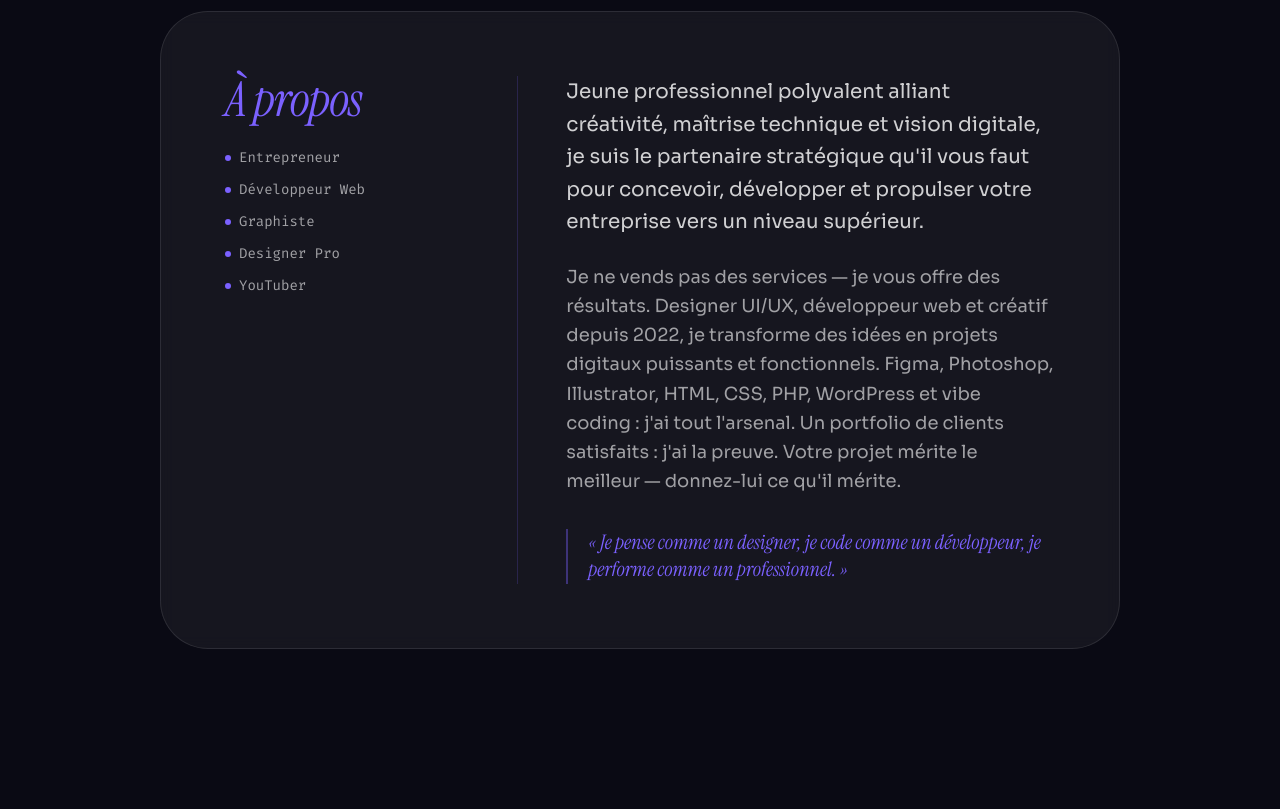
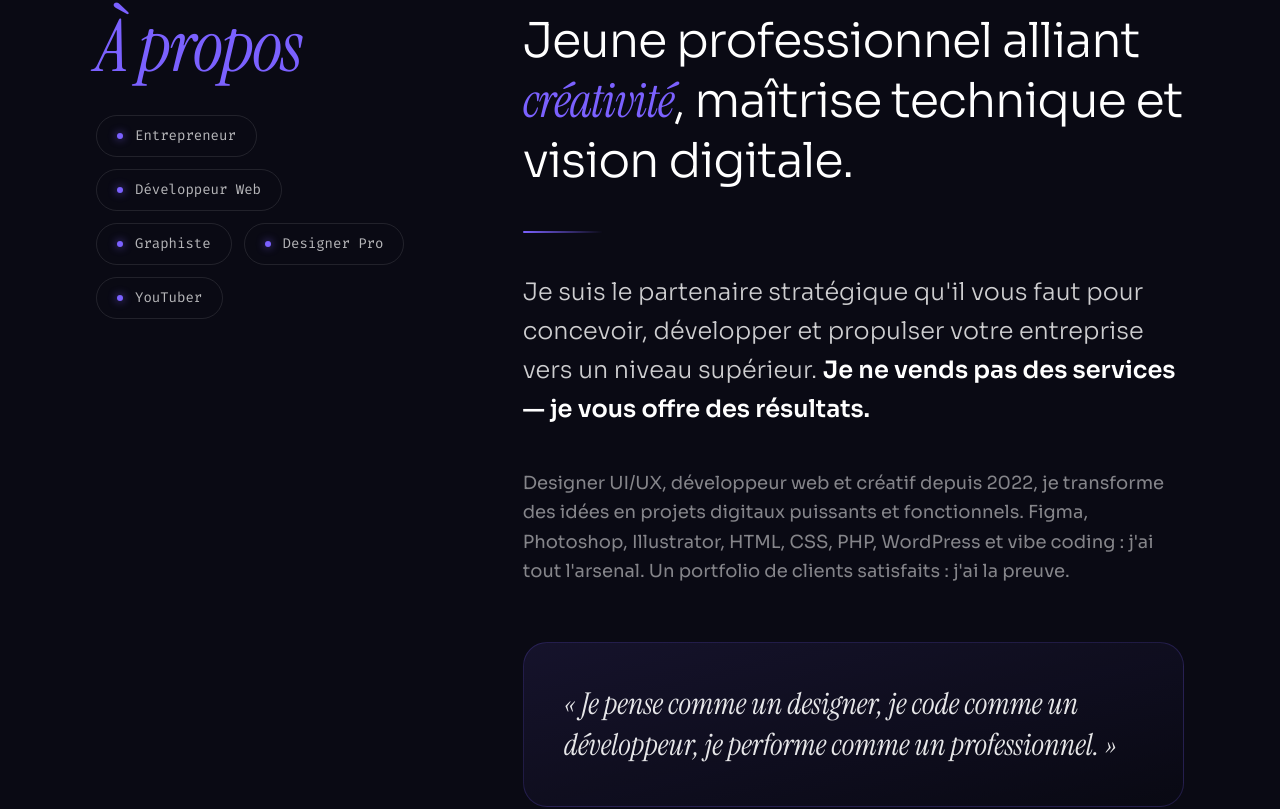
Before and after one commit to KOWOE/Mathias_Kowoe_CV, a React (Vite) app: page / in a window 1280 px wide. Shown: the part 917-1726 px from the top of the page. Built offline with nearby package versions, Linux system fonts and the light colour scheme.

Commit message:
Redesign About section layout and typography

```diff
--- a/src/App.jsx
+++ b/src/App.jsx
@@ -231,30 +231,38 @@ export default function App() {
       </section>
 
       {/* About Section */}
-      <section id="about" className="py-20 md:py-32 px-4 md:px-12 lg:px-24 max-w-6xl mx-auto">
-        <div className="flex flex-col md:flex-row gap-8 md:gap-12 items-start bg-white/5 border border-white/10 rounded-3xl md:rounded-[3rem] p-6 sm:p-8 md:p-16 backdrop-blur-sm">
-          <div className="md:w-1/3 about-el">
-            <h2 className="text-4xl md:text-5xl font-serif italic text-accent">À propos</h2>
-            <div className="mt-6 flex flex-col gap-3">
+      <section id="about" className="py-20 md:py-32 px-4 md:px-12 lg:px-24 max-w-7xl mx-auto flex flex-col md:flex-row gap-12 lg:gap-24 items-start relative">
+        <div className="md:w-1/3 md:sticky md:top-32 about-el">
+          <h2 className="text-5xl md:text-6xl lg:text-7xl font-serif italic text-accent mb-8">À propos</h2>
+          <div className="flex flex-wrap gap-3">
             {['Entrepreneur', 'Développeur Web', 'Graphiste', 'Designer Pro', 'YouTuber'].map((tag, i) => (
-                <span key={i} className="inline-flex items-center gap-2 text-sm font-mono text-white/60">
-                  <span className="w-1.5 h-1.5 rounded-full bg-accent"></span>{tag}
+              <span key={i} className="inline-flex items-center gap-3 px-5 py-2.5 rounded-full border border-white/10 text-xs sm:text-sm font-mono text-white/70 hover:border-accent/50 hover:bg-white/5 hover:text-white transition-all cursor-default">
+                <span className="w-1.5 h-1.5 rounded-full bg-accent shadow-[0_0_8px_rgba(123,97,255,0.8)]"></span>
+                {tag}
               </span>
             ))}
           </div>
         </div>
 
-          <div className="hidden md:block w-[1px] self-stretch bg-accent/20 about-el"></div>
+        <div className="md:w-2/3 about-el flex flex-col gap-8 md:gap-10 mt-4 md:mt-0">
+          <p className="text-3xl sm:text-4xl lg:text-5xl leading-tight font-light text-white tracking-tight">
+            Jeune professionnel alliant <span className="text-accent font-serif italic">créativité</span>, maîtrise technique et vision digitale.
+          </p>
 
-          <div className="md:w-2/3 about-el">
-            <p className="text-lg md:text-xl leading-relaxed text-white/80">
-              Jeune professionnel polyvalent alliant créativité, maîtrise technique et vision digitale, je suis le partenaire stratégique qu'il vous faut pour concevoir, développer et propulser votre entreprise vers un niveau supérieur.
+          <div className="w-20 h-[2px] bg-gradient-to-r from-accent to-transparent rounded-full"></div>
+
+          <p className="text-lg sm:text-xl lg:text-2xl leading-relaxed text-white/80 font-light">
+            Je suis le partenaire stratégique qu'il vous faut pour concevoir, développer et propulser votre entreprise vers un niveau supérieur. <strong className="font-semibold text-white">Je ne vends pas des services — je vous offre des résultats.</strong>
           </p>
-            <p className="mt-6 text-lg leading-relaxed text-white/60">
-              Je ne vends pas des services — je vous offre des résultats. Designer UI/UX, développeur web et créatif depuis 2022, je transforme des idées en projets digitaux puissants et fonctionnels. Figma, Photoshop, Illustrator, HTML, CSS, PHP, WordPress et vibe coding : j'ai tout l'arsenal. Un portfolio de clients satisfaits : j'ai la preuve. Votre projet mérite le meilleur — donnez-lui ce qu'il mérite.
+
+          <p className="text-base sm:text-lg leading-relaxed text-white/50">
+            Designer UI/UX, développeur web et créatif depuis 2022, je transforme des idées en projets digitaux puissants et fonctionnels. Figma, Photoshop, Illustrator, HTML, CSS, PHP, WordPress et vibe coding : j'ai tout l'arsenal. Un portfolio de clients satisfaits : j'ai la preuve.
           </p>
-            <p className="mt-8 text-xl leading-snug text-accent font-serif italic border-l-2 border-accent/40 pl-5">
-              « Je pense comme un designer, je code comme un développeur, je performe comme un professionnel. »
+
+          <div className="mt-4 p-8 sm:p-10 rounded-3xl bg-gradient-to-br from-accent/10 to-transparent border border-accent/20 relative overflow-hidden">
+            <div className="absolute -top-10 -left-10 text-9xl font-serif text-accent/10 pointer-events-none">"</div>
+            <p className="text-xl sm:text-2xl lg:text-3xl leading-snug text-white/90 font-serif italic relative z-10">
+              « Je pense comme un designer, je code comme un développeur, je performe comme un professionnel. »
             </p>
           </div>
         </div>
```
Lines whose indentation alone changed are shown as unchanged.
